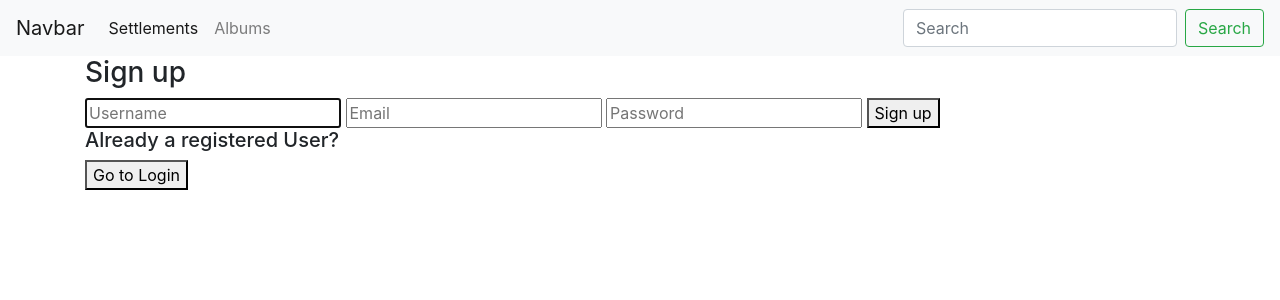
After one commit to inbox237/simple_conveyancer, a Flask app: page /signup in a window 1280 px wide. The commit adds this page. Shown: the top 300 px of the page. Run offline with Flask 2, Linux system fonts and the light colour scheme; some libraries are stand-ins or nearby versions.

Commit message:
forms still having issues

```diff
--- a/commands.py
+++ b/commands.py
@@ -67,6 +67,7 @@ def seed_db():
         settlement.settlement_title = faker.unique.catch_phrase()
 
         user.email = f"test{i}@test.com"
+        user.username = f"testusername{i}"
         user.password = bcrypt.generate_password_hash("123456").decode("utf-8")
         user.seasonal_offer = faker.random_int(min=1, max=4)
 
@@ -110,5 +111,5 @@ def refresh_db(ctx):
     create_db.invoke(ctx)
     seed_db.invoke(ctx)
     print("All Done!, Flask program will now start....")
-    webbrowser.open("http://127.0.0.1:5000/settlements/")
+    webbrowser.open("http://127.0.0.1:5000/signup")
     os.system("flask run")
--- a/controllers/auth_controller.py
+++ b/controllers/auth_controller.py
@@ -1,42 +1,90 @@
+from models.User import User
+from schemas.UserSchema import user_schema, users_schema
+from main import db
+from flask import Blueprint, request, jsonify, abort, render_template, redirect, url_for
+from main import bcrypt
+
+# from flask_jwt_extended import create_access_token
+from flask_login import login_user, current_user, logout_user, login_required
 from datetime import timedelta
+auth = Blueprint('auth', __name__,)
 
-from flask import Blueprint, abort, jsonify, request
-from flask_jwt_extended import create_access_token
-from main import bcrypt, db
-from models.User import User
-from schemas.UserSchema import user_schema
+@auth.route("/", methods=["GET"])
+def main_page():
+    return redirect(url_for('auth.signup'))
 
-auth = Blueprint('auth', __name__, url_prefix="/auth")
+@auth.route("/auth/register", methods=["POST"])
+def auth_register():
+    username = request.form.get('username')
+    password = request.form.get('password')
+    print(username)
+    print(password)
 
-@auth.route("/register", methods=["POST"])
-def auth_register():
-    user_fields = user_schema.load(request.json)
+    #user_fields = user_schema.load(request.json)
 
-    user = User.query.filter_by(email=user_fields["email"]).first()
-
+    #avoid to create a user that already exists
+    #user = User.query.filter_by(username=user_fields["username"]).first()
+    user = User.query.filter_by(username=username).first()
     if user:
-         return abort(400, description="Email already registered")
-
+        return abort(400, description="user already exists")
     user = User()
-    user.email = user_fields["email"]
-    user.password = bcrypt.generate_password_hash(user_fields["password"]).decode("utf-8")
+    #user.username = user_fields["username"]
+    #user.password = bcrypt.generate_password_hash(user_fields["password"]).decode("utf-8")
+    user.username = username
+    user.password = bcrypt.generate_password_hash(password).decode("utf-8")
 
     db.session.add(user)
     db.session.commit()
 
-    return jsonify(user_schema.dump(user))
+    #return jsonify(user_schema.dump(user))
+    return redirect(url_for('auth.login'))
+
+@auth.route("/auth/login", methods=["POST"])
+def auth_login():
+    username = request.form.get('username')
+    #email = request.form.get('email')
+    password = request.form.get('password')
+    # print(username)
+    # print(password)
+    # user_fields = user_schema.load(request.json)
 
 
-@auth.route("/login", methods=["POST"])
-def auth_login():
-    user_fields = user_schema.load(request.json)
+    # user = User.query.filter_by(username=user_fields["username"]).first()
+    user = User.query.filter_by(username=username).first()
 
-    user = User.query.filter_by(email=user_fields["email"]).first()
+    # don't login if the user doesn't exist
+    if not user:
+        return abort(401, description="Incorrect username")
 
-    if not user or not bcrypt.check_password_hash(user.password, user_fields["password"]):
-        return abort(401, description="Incorrect username and password")
 
-    expiry = timedelta(days=1)
-    access_token = create_access_token(identity=str(user.id), expires_delta=expiry)
+    if not bcrypt.check_password_hash(user.password, password):
+        return abort(401, description="Incorrect password")
 
-    return jsonify({ "token": access_token })
+    #print(current_user.username)
+    login_user(user)
+    #print(current_user.username)
+
+    #expiry = timedelta(days=1)
+    #access_token = create_access_token(identity=str(user.id), expires_delta=expiry)
+    #return jsonify({"token": access_token})
+
+    return redirect(url_for('settlements.settlement_index'))
+
+@auth.route('/signup', methods=['GET'])
+def signup():
+    return render_template('signup.html')
+
+@auth.route('/login', methods=['GET'])
+def login():
+    return render_template('login.html')
+
+@auth.route('/logout', methods=['GET'])
+@login_required
+def logout():
+    logout_user()
+    return redirect(url_for('auth.login'))
+
+@auth.route("/users", methods=["GET"])
+def users_index():
+     users = User.query.all()
+     return jsonify(users_schema.dump(users))
--- a/controllers/settlements_controller.py
+++ b/controllers/settlements_controller.py
@@ -17,7 +17,7 @@ settlements = Blueprint('settlements', __name__, url_prefix="/settlements")
 def settlement_index():
     #Retrieve all settlements
     settlements = Settlement.query.all()
-    return render_template("settlements.html", settlements=settlements)
+    return render_template("settlements_index.html", settlements=settlements)
 
 
 @settlements.route("/", methods=["POST"])
@@ -47,7 +47,8 @@ def settlement_create():
 def settlement_show(id):
     #Return a single settlement
     settlement = Settlement.query.get(id)
-    return jsonify(settlement_schema.dump(settlement))
+    #return jsonify(settlement_schema.dump(settlement))
+    return render_template("settlements.html", sett = settlement )
 
 @settlements.route("/<int:id>", methods=["PUT", "PATCH"])
 @jwt_required
--- a/default_settings.py
+++ b/default_settings.py
@@ -3,6 +3,7 @@ import os
 class Config(object):
     SQLALCHEMY_TRACK_MODIFICATIONS = False
     JWT_SECRET_KEY = "duck"
+    SECRET_KEY = "duck"
 
     @property
     def SQLALCHEMY_DATABASE_URI(self):
--- a/main.py
+++ b/main.py
@@ -9,12 +9,14 @@ from flask_marshmallow import Marshmallow
 from flask_bcrypt import Bcrypt
 from flask_jwt_extended import JWTManager
 from flask_migrate import Migrate
+from flask_login import LoginManager
 
 db = SQLAlchemy()
 ma = Marshmallow()
 bcrypt = Bcrypt()
 jwt = JWTManager()
 migrate = Migrate()
+login_manager = LoginManager()
 
 def create_app():
     app = Flask(__name__)
@@ -31,6 +33,16 @@ def create_app():
     jwt.init_app(app)
     migrate.init_app(app, db)
 
+    login_manager.init_app(app)
+    login_manager.login_view = "auth.login"
+
+    from models.User import get_user
+
+    @login_manager.user_loader
+    def load_user(user_id):
+        return get_user(user_id)
+
+
     from commands import db_commands
     app.register_blueprint(db_commands)
 
--- a/templates/layout.html
+++ b/templates/layout.html
@@ -5,7 +5,7 @@
     <link rel="stylesheet" href="https://stackpath.bootstrapcdn.com/bootstrap/4.3.1/css/bootstrap.min.css" integrity="sha384-ggOyR0iXCbMQv3Xipma34MD+dH/1fQ784/j6cY/iJTQUOhcWr7x9JvoRxT2MZw1T" crossorigin="anonymous">
 
     <head>
-        <title> Spotify API T3A3 </title>
+        <title> Simple Conveyancer </title>
     </head>
 
     <nav class="navbar navbar-expand-lg navbar-light bg-light">
@@ -17,21 +17,11 @@
         <div class="collapse navbar-collapse" id="navbarSupportedContent">
           <ul class="navbar-nav mr-auto">
             <li class="nav-item active">
-              <a class="nav-link" href="/artists/">Artists <span class="sr-only">(current)</span></a>
+              <a class="nav-link" href="/settlement/">Settlements <span class="sr-only">(current)</span></a>
             </li>
             <li class="nav-item">
               <a class="nav-link" href="/albums/">Albums</a>
             </li>
-            <li class="nav-item">
-              <a class="nav-link" href="/tracks/">Tracks</a>
-            </li>
-            <li class="nav-item">
-              <a class="nav-link" href="/playlists/">Playlists</a>
-            </li>
-            <li class="nav-item">
-              <a class="nav-link" href="/seasonalds/">Seasonal Discounts</a>
-            </li>
-
           </ul>
           <form class="form-inline my-2 my-lg-0">
             <input class="form-control mr-sm-2" type="search" placeholder="Search" aria-label="Search">
--- /dev/null
+++ b/templates/signup.html
@@ -0,0 +1,17 @@
+{% extends "layout.html" %}
+
+{% block content %}
+    <div>
+        <h3>Sign up</h3>
+        <div>
+            <form action="{{ url_for('auth.auth_register') }}" method="POST">
+                <input type="text" name="username" placeholder="Username" autofocus="">
+                <input type="text" name="email" placeholder="Email">
+                <input type="password" name="password" placeholder="Password">
+                <button>Sign up</button>
+            </form>
+        </div>
+        <h5>Already a registered User?</h5>
+        <a href="login"><button>Go to Login</button></a>
+    </div>
+{% endblock %}
```
Also changed, not shown: controllers/auth_controllerOLDOLD.py (added, +42 -0 lines), models/User.py (+9 -5 lines), templates/login.html (added, +15 -0 lines), templates/settlements.html (+12 -14 lines), templates/settlements_index.html (added, +11 -0 lines).
